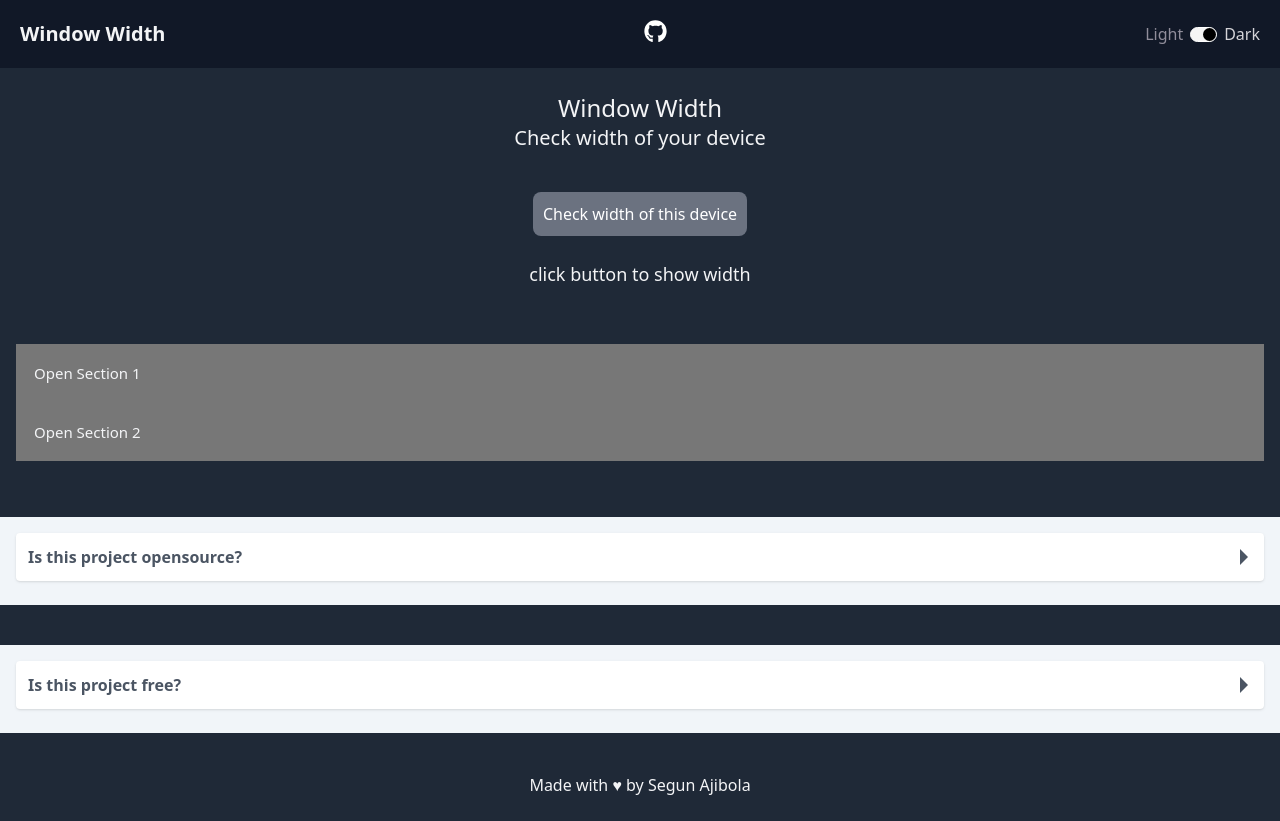
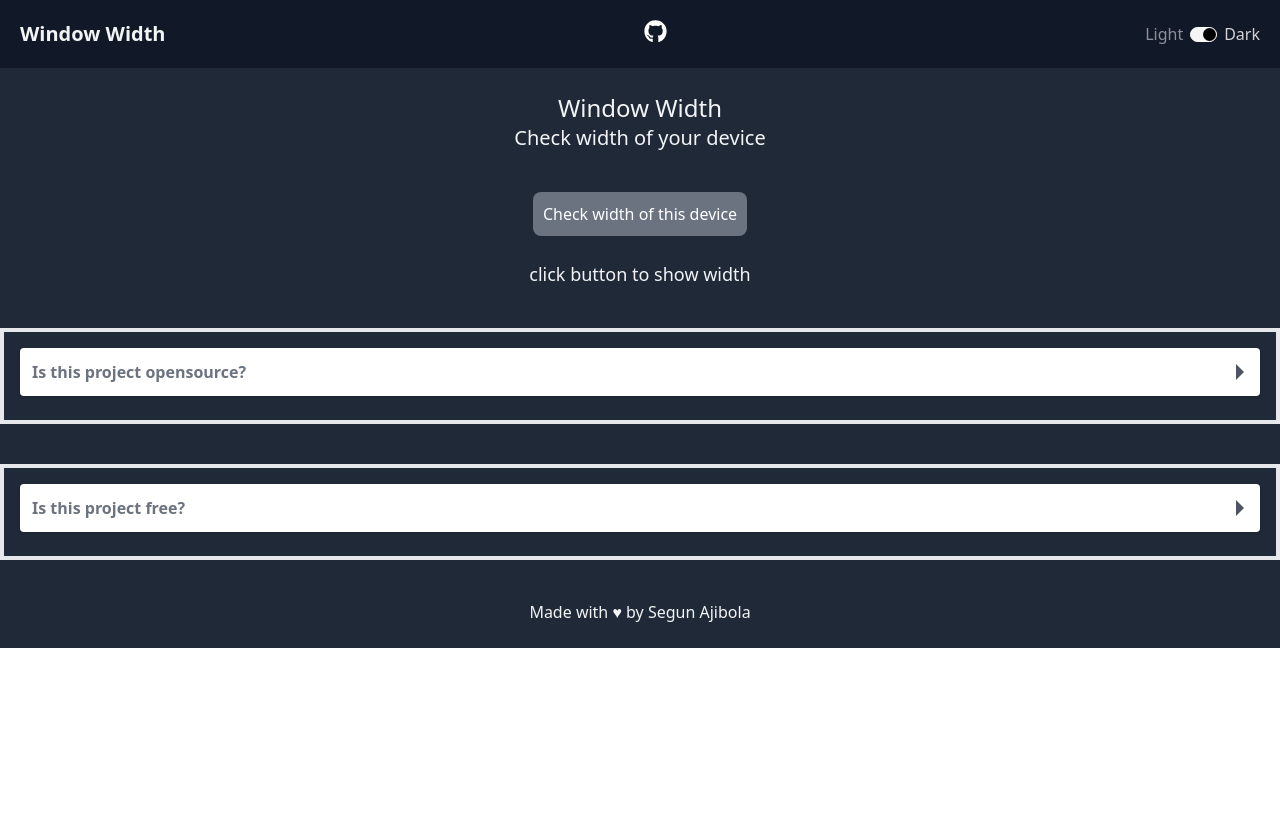
Before and after one commit to segunajibola/window-tracker, a React (Vite) app: page / in a window 1280 px wide. After the commit the page ends 800 px from the top, so only its background shows below. Built offline with nearby package versions, Linux system fonts and the light colour scheme.

Commit message:
firstCommit

```diff
--- a/src/components/Collapsible.jsx
+++ b/src/components/Collapsible.jsx
@@ -3,7 +3,7 @@ import collapsibleData from "./collapsibleData";
 
 const Collapsible = () => {
   return collapsibleData.map((collapsible) => (
-    <div className="bg-slate-100 text-gray-600">
+    <div className="border-4 text-gray-500">
       <div className="container mx-auto py-4 px-4">
         <details className="bg-white shadow rounded group mb-2">
           <summary
--- a/src/components/Home.jsx
+++ b/src/components/Home.jsx
@@ -37,7 +37,7 @@ const Home = () => {
         </div>
       </div>
 
-      <div className="p-4">
+      {/* <div className="p-4 space-y-1">
         <button
           className="collapsible bg-[#777] cursor-pointer p-[18px] w-full border-none text-left outline-none text-[15px]"
           onClick={collapsible}
@@ -72,7 +72,7 @@ const Home = () => {
             aliquip ex ea commodo consequat.
           </p>
         </div>
-      </div>
+      </div> */}
 
       <Collapsible />
 
```
